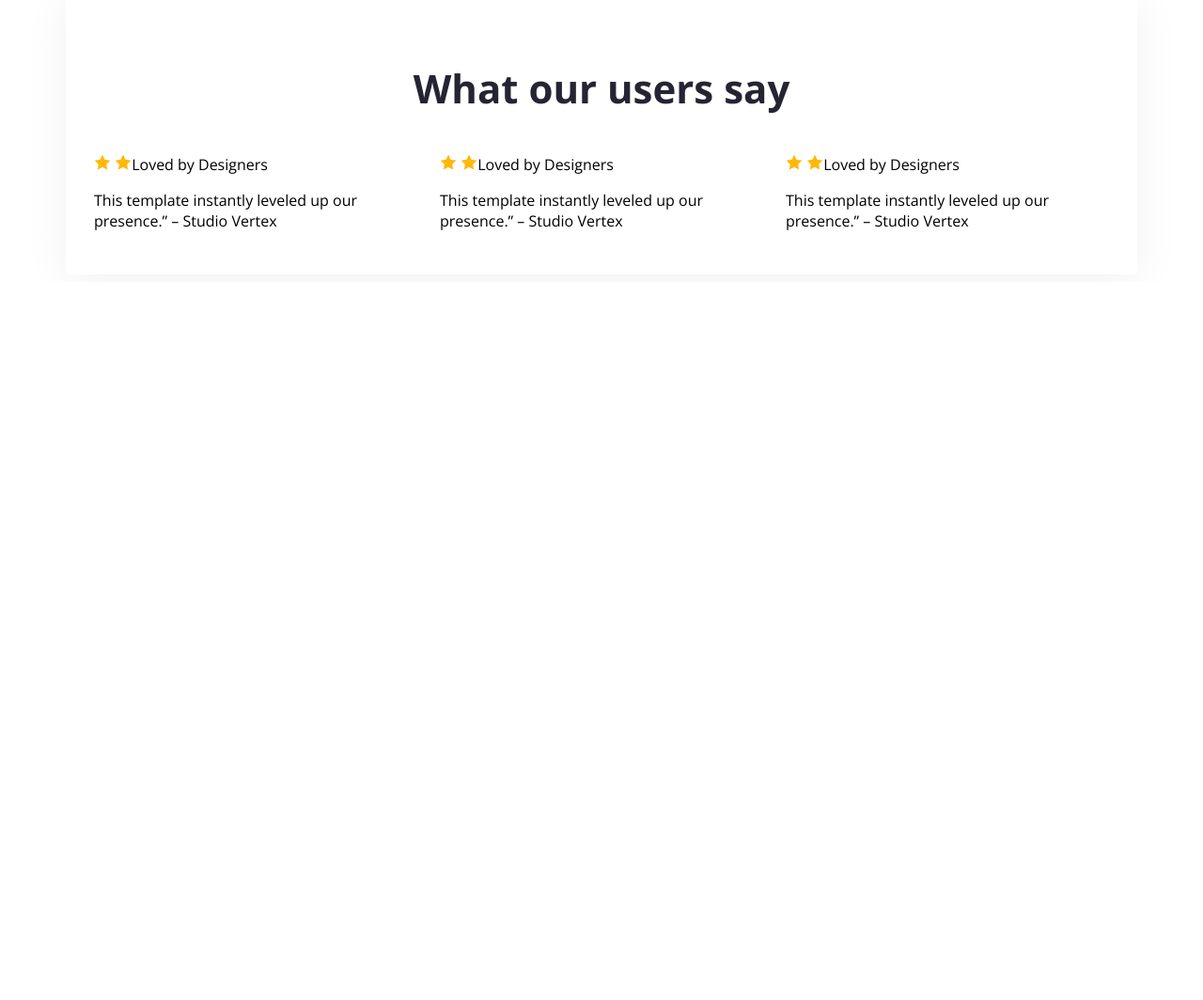
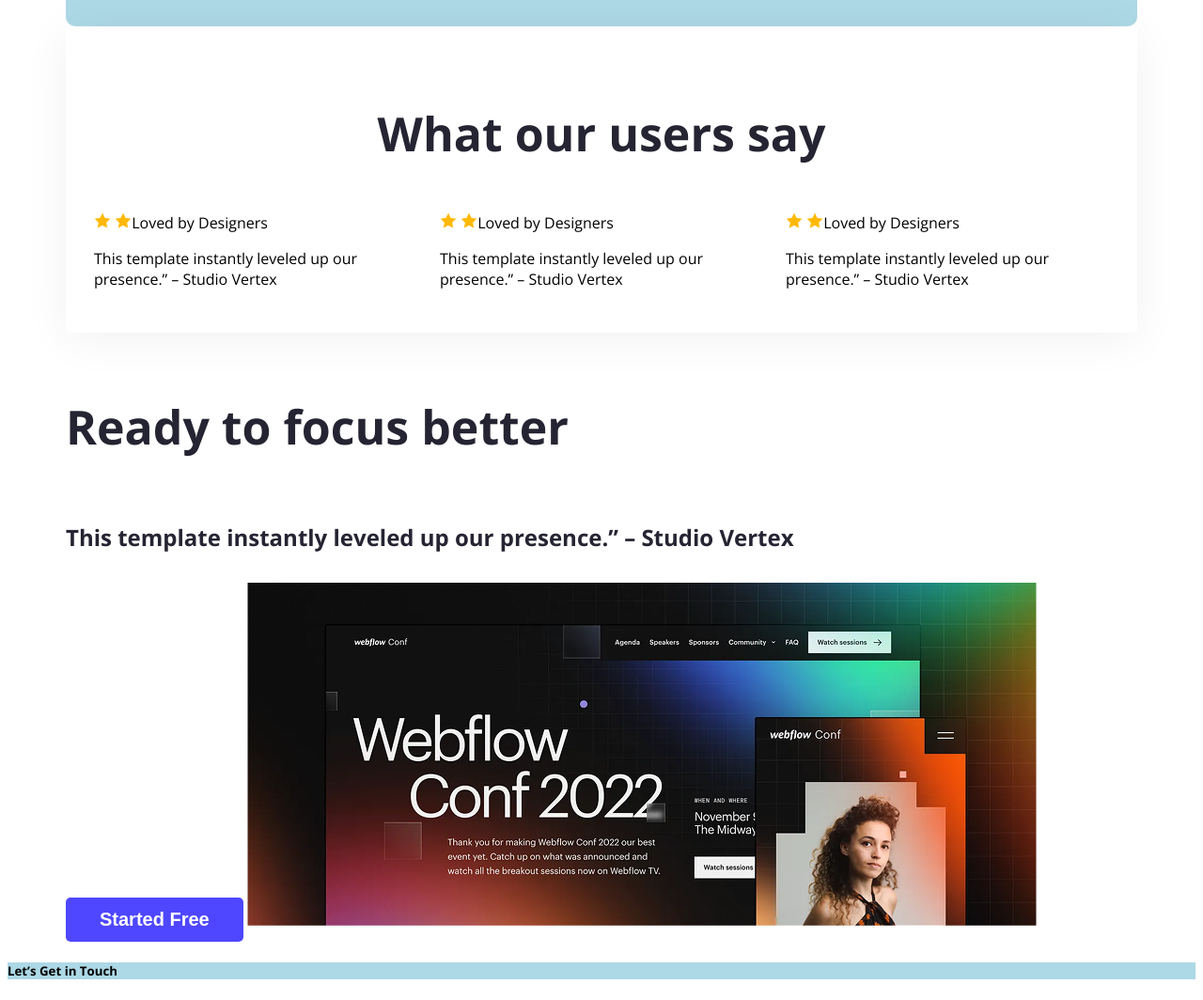
Before and after one commit to BibiFatemaSaima/web-dev-portfolio, a plain HTML site: page index.html in a window 1280 px wide. Shown: the part 1731-2795 px from the top of the page at 94% size. Before the commit the page ends 2031 px from the top, so only its background shows below. Drawn offline with nearby package versions, Linux system fonts and the light colour scheme.

Commit message:
added a fotter

```diff
--- a/index.html
+++ b/index.html
@@ -84,9 +84,20 @@
             </div>
 
         </section>
+        <section class="Focus">
+            <h4 class="section-title">Ready to focus better</h4>
+            <h4 class="section-description">This template instantly leveled up our presence.” – Studio Vertex</h4>
+            <button class="btn-primary">Started Free</button>
+            <img src="images/wc-big.png" alt="";
+        </section>
 
     </main>
-    <footer>
+    <footer class="secondary-bg">
+        <div class="footer-column">
+          <h5 section-title>Let’s Get in Touch</h5>
+        </div>
+        <div class="footer-column"></div>
+
 
     </footer>
 
--- a/styles/portfolio.css
+++ b/styles/portfolio.css
@@ -90,6 +90,18 @@ main{
     max-width: 1140px;
     margin: 0 auto;
 }
+.section-title{
+    font-weight: bold;
+    font-size: 50px;
+
+}
+.text-center{
+    text-align: center;
+}
+.btn-primary{
+    border: none;
+    text-align: center;
+}
 /* skills section style */
 .skills{
     padding: 30px;
```
